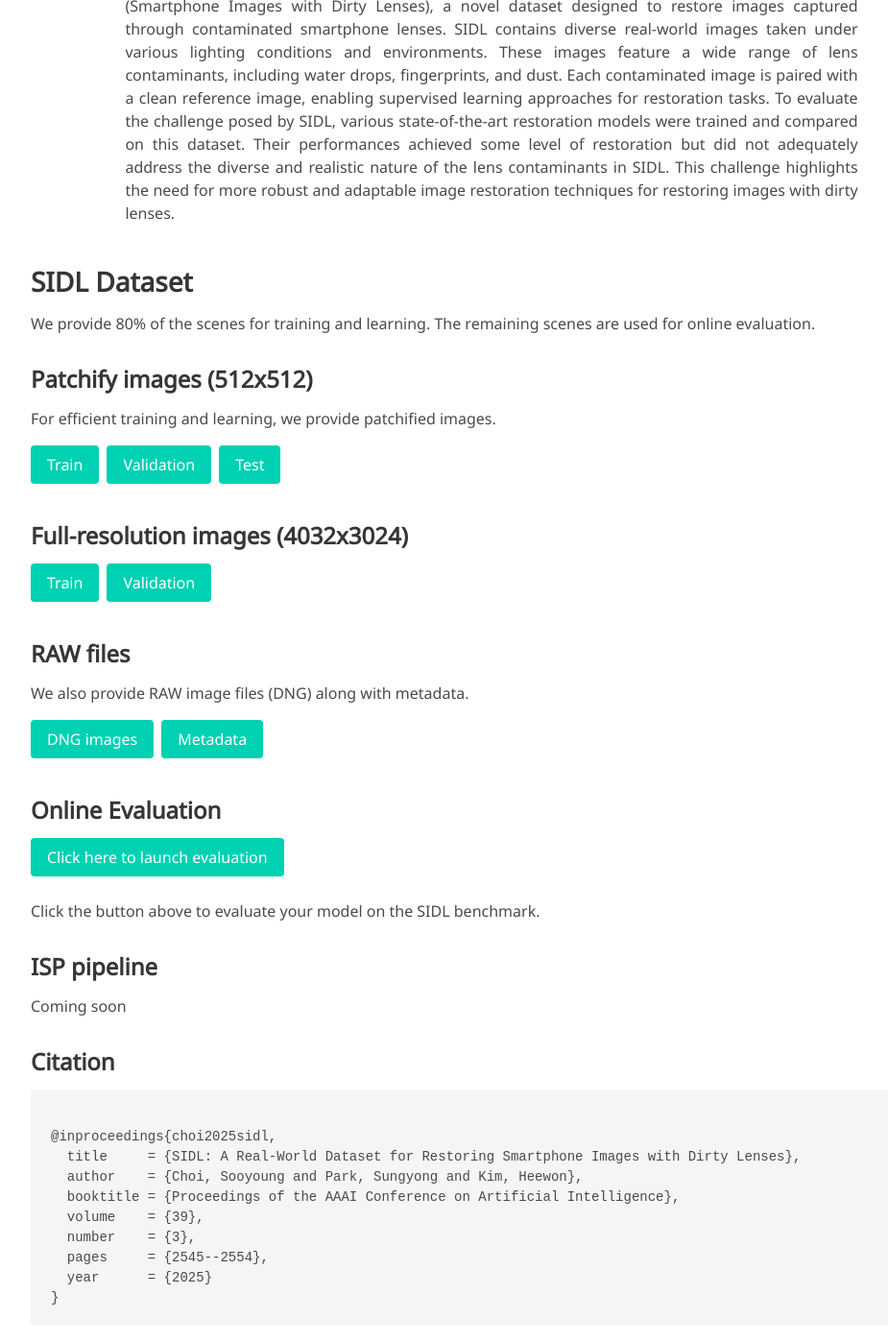
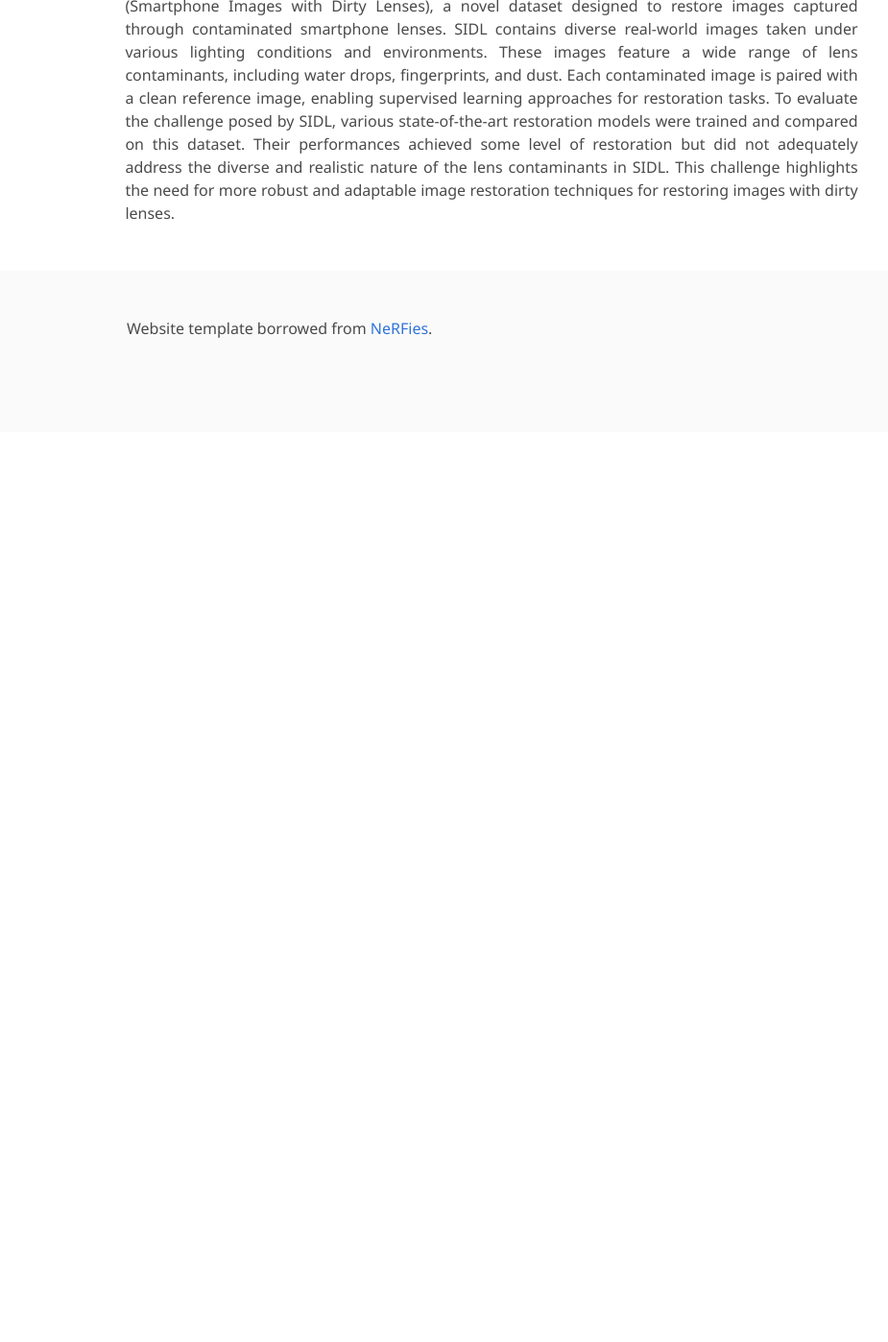
Before and after one commit to soo0choi/Ink, a Jekyll site: the page built from index.md, in a window 1280 px wide and 1400 px high, scrolled down 1047 px. Shown: the whole window at 96% size, without its empty margins (128-1053 px from the left). Built offline with Jekyll 4.4.1, drawn with Linux system fonts in a browser that asks for light colours; some web fonts are replaced; after the commit the page ends 1497 px from its top, so only the background shows below that.

Commit message:
Update index.md

```diff
--- a/index.md
+++ b/index.md
@@ -31,53 +31,3 @@
     </div>
   </div>
 </div>
-
-
-<!-- Dataset Download Buttons -->
-
-## SIDL Dataset
-We provide 80% of the scenes for training and learning. The remaining scenes are used for online evaluation.
-### Patchify images (512x512)
-For efficient training and learning, we provide patchified images.
-<div class="buttons" style="text-align: center; margin-top: 1em;">
-  <a class="button is-primary" href="https://drive.google.com/file/d/1es3rPo5Y9O96EjDVXanUY8NpaRprWH-h/view?usp=sharing" target="_blank">Train</a>
-  <a class="button is-primary" href="https://drive.google.com/file/d/1u5-MDauO3XolXsU6eOARwlXo7SnpLwqA/view?usp=sharing" target="_blank">Validation</a>
-  <a class="button is-primary" href="https://drive.google.com/file/d/1-SFyyjH0G3C68OfDjZ_O7M4mOqkcJdEf/view?usp=sharing" target="_blank">Test</a>
-</div>
-
-### Full-resolution images (4032x3024)
-<div class="buttons" style="text-align: center; margin-top: 1em;">
-  <a class="button is-primary" href="https://drive.google.com/file/d/1s_gUw1DCqokihl3YtO3lu9_GnLZaSElI/view?usp=sharing" target="_blank">Train</a>
-  <a class="button is-primary" href="https://drive.google.com/file/d/1OHxG8Jh0goKIhkJTe9NXZ6uIuD5qVaNH/view?usp=sharing" target="_blank">Validation</a>
-</div>
-
-### RAW files
-We also provide RAW image files (DNG) along with metadata.
-<div class="buttons" style="text-align: center; margin-top: 1em;">
-  <a class="button is-primary" href="https://drive.google.com/file/d/1k78IIsUl2eYPnPvWkBampU0qlMrW4F-u/view?usp=sharing" target="_blank">DNG images</a>
-  <a class="button is-primary" href="https://drive.google.com/file/d/1lAab5F3jjCByY4OEvGSAfykyAqp2wfTi/view?usp=sharing" target="_blank">Metadata</a>
-</div>
-
-### Online Evaluation
-<div class="buttons" style="text-align: center; margin-top: 1em;">
-  <a class="button is-primary" href="http://203.253.25.170:8080" target="_blank">Click here to launch evaluation</a>
-</div>
-Click the button above to evaluate your model on the SIDL benchmark.
-
-
-### ISP pipeline
-Coming soon
-
-
-### Citation
-<pre><code class="language-bibtex">
-@inproceedings{choi2025sidl,
-  title     = {SIDL: A Real-World Dataset for Restoring Smartphone Images with Dirty Lenses},
-  author    = {Choi, Sooyoung and Park, Sungyong and Kim, Heewon},
-  booktitle = {Proceedings of the AAAI Conference on Artificial Intelligence},
-  volume    = {39},
-  number    = {3},
-  pages     = {2545--2554},
-  year      = {2025}
-}
-</code></pre>
```
